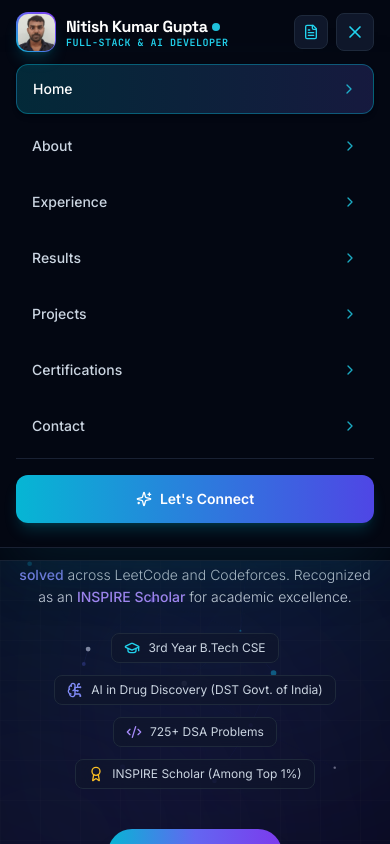
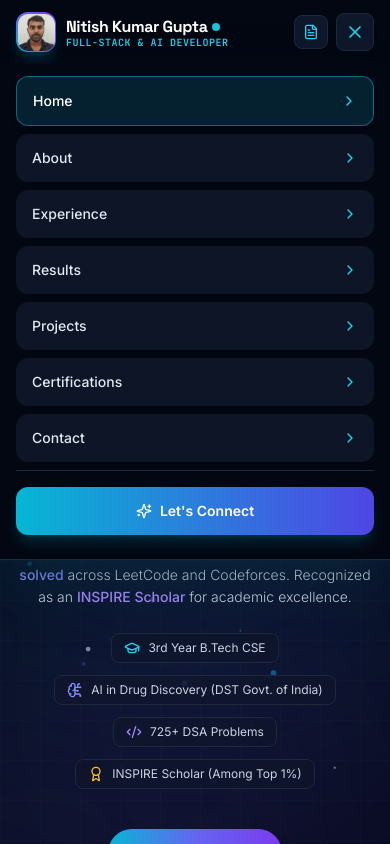
Before and after one commit to NITISH735-GUPTA/portfolio, a React (Vite) app: page / in a window 390 px wide. Both pictures are taken after a click on the button 355 px from the left and 40 px from the top of the page. Shown: the top 844 px of the page. Built offline with nearby package versions, Linux system fonts and the light colour scheme.

Commit message:
Make mobile menu background 100% solid to fix text overlap

```diff
--- a/src/components/Navbar.jsx
+++ b/src/components/Navbar.jsx
@@ -176,10 +176,11 @@ const Navbar = ({ onOpenResume }) => {
             initial={{ opacity: 0, height: 0 }}
             animate={{ opacity: 1, height: 'auto' }}
             exit={{ opacity: 0, height: 0 }}
-            transition={{ duration: 0.3, ease: 'easeInOut' }}
-            className="md:hidden bg-[#030712] border-b border-slate-800/80 shadow-2xl shadow-cyan-950/40 overflow-hidden"
+            transition={{ duration: 0.25, ease: 'easeInOut' }}
+            className="md:hidden absolute top-full left-0 right-0 w-full bg-[#030712] bg-opacity-100 border-b border-slate-800 shadow-2xl shadow-cyan-950/50 overflow-hidden z-[9999]"
+            style={{ backgroundColor: '#030712', opacity: 1 }}
           >
-            <div className="px-4 pt-3 pb-6 space-y-2 max-h-[calc(100vh-80px)] overflow-y-auto">
+            <div className="bg-[#030712] px-4 pt-3 pb-6 space-y-2 max-h-[calc(100vh-80px)] overflow-y-auto">
               {navLinks.map((link) => (
                 <a
                   key={link.id}
@@ -187,16 +188,16 @@ const Navbar = ({ onOpenResume }) => {
                   onClick={(e) => handleNavClick(e, link.id)}
                   className={`flex items-center justify-between px-4 py-3.5 rounded-xl text-sm font-medium transition-all ${
                     activeSection === link.id
-                      ? 'bg-gradient-to-r from-cyan-500/20 to-indigo-500/20 border border-cyan-500/40 text-white shadow-md'
-                      : 'text-slate-300 hover:bg-slate-900 hover:text-white'
+                      ? 'bg-cyan-950/60 border border-cyan-500/50 text-white shadow-md'
+                      : 'text-slate-200 bg-slate-900/90 hover:bg-slate-800 hover:text-white'
                   }`}
                 >
                   <span>{link.name}</span>
-                  <ChevronRight className="w-4 h-4 text-cyan-400/80" />
+                  <ChevronRight className="w-4 h-4 text-cyan-400" />
                 </a>
               ))}
 
-              <div className="pt-4 border-t border-slate-800/80 flex flex-col gap-2">
+              <div className="pt-4 border-t border-slate-800 flex flex-col gap-2">
                 <a
                   href="#contact"
                   onClick={(e) => handleNavClick(e, 'contact')}
```
Also changed, not shown: 4 other files (tests, documents, lock files or other folders).
